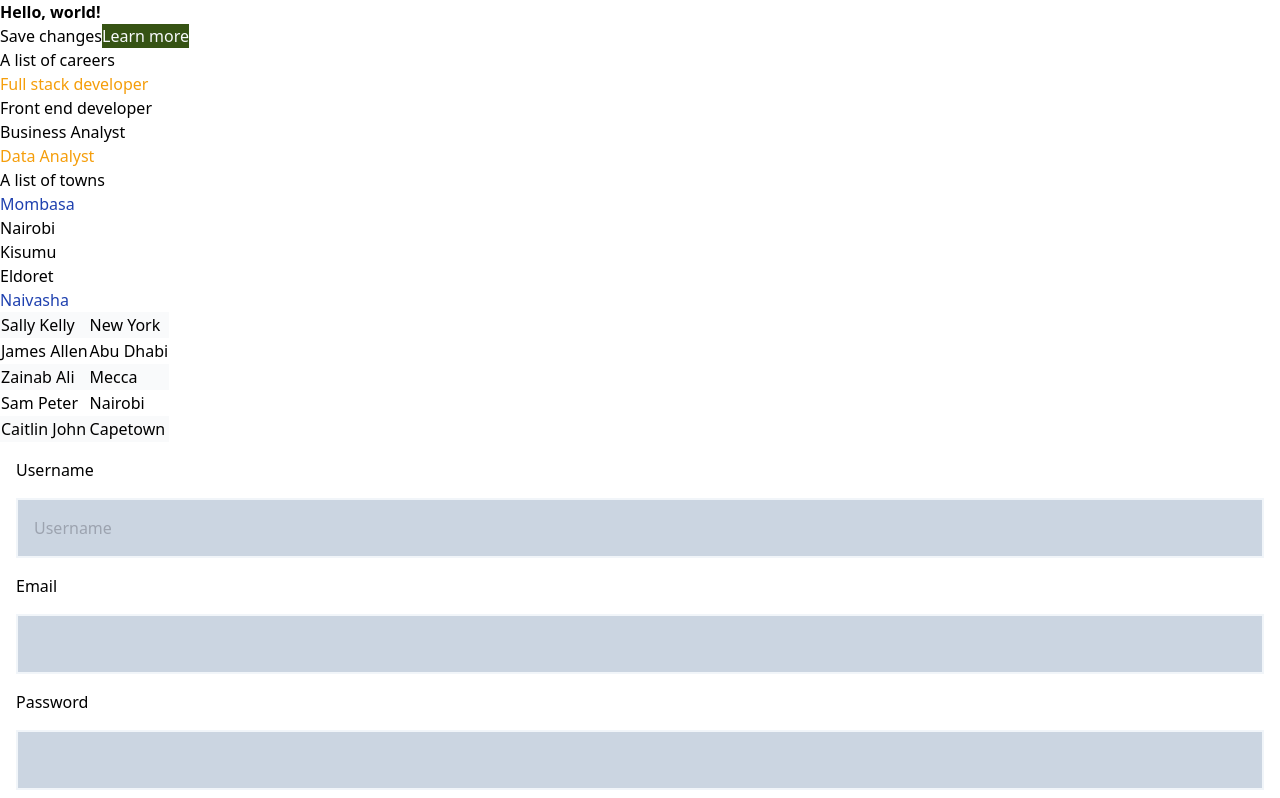
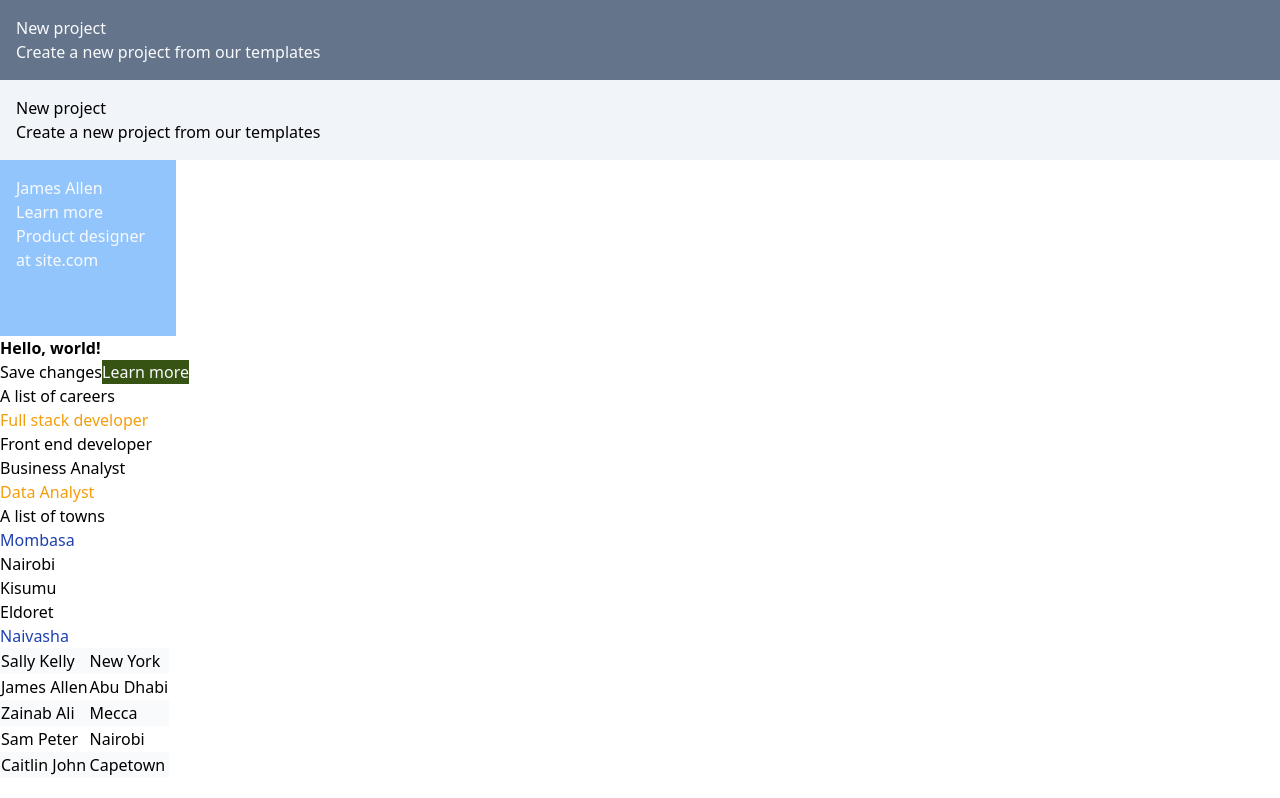
Before and after one commit to saidibnali19/tailwind-in-next, a Next.js app: page / in a window 1280 px wide. Shown: the top 798 px of the page. Built offline with nearby package versions, Linux system fonts and the light colour scheme.

Commit message:
style children elements when parent is hovered

```diff
--- a/src/app/page.js
+++ b/src/app/page.js
@@ -24,6 +24,21 @@ export default function Home() {
 
   return (
     <>
+      <div className="bg-slate-50 p-4 group hover:bg-slate-500">
+        <h6 className="group-hover:text-slate-50">New project</h6>
+        <p className="group-hover:text-slate-50">Create a new project from our templates</p>
+      </div>
+      <div className="bg-slate-100 p-4 group hover:bg-indigo-400">
+        <h5 className="group-hover:text-slate-50">New project</h5>
+        <p className="group-hover:text-slate-50">Create a new project from our templates</p>
+      </div>
+      <div className="bg-blue-300 size-44 text-slate-50 p-4 group">
+        <h3>James Allen</h3>
+        <button className="hidden group-has-[a]:block">Learn more</button>
+        <p>Product designer at
+          <a href="#"> site.com</a>
+        </p>
+      </div>
       <h1 className="font-bold">Hello, world!</h1>
       <button className="hover:bg-sky-500 focus:outline-sky-500  active:bg-sky-400">Save changes</button>
       <button className="bg-lime-900 text-slate-50 hover:bg-lime-700 focus:outline-lime-700 focus:outline-offset-2 active:bg-lime-600">Learn more</button>
```
